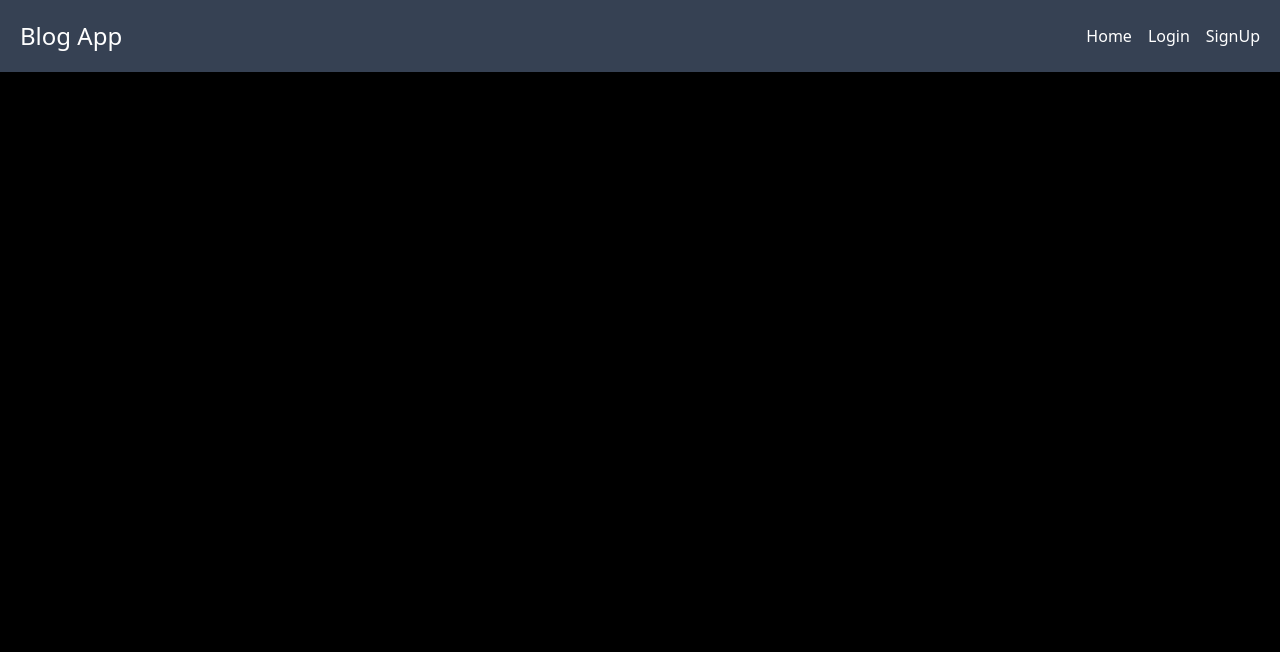
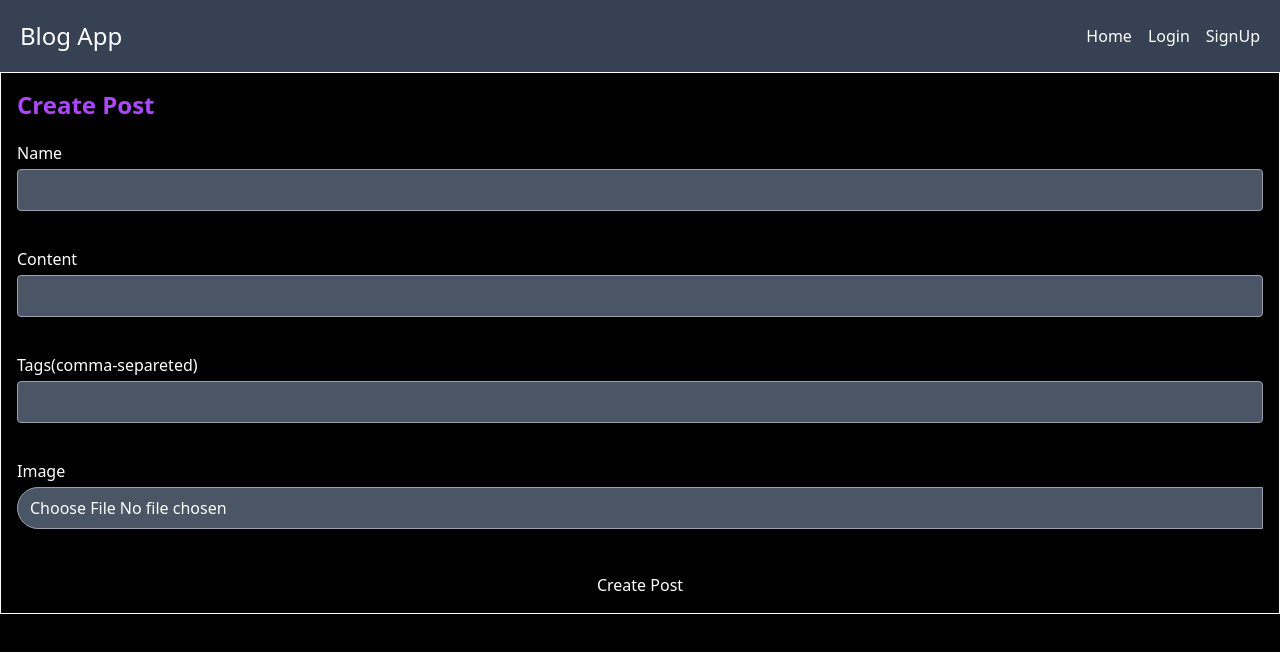
Before and after one commit to SamSwnshi/blog_website, a React (Vite) app in the folder client/: page /create-post in a window 1280 px wide. Shown: the top 652 px of the page. Built offline with nearby package versions, Linux system fonts and the light colour scheme.

Commit message:
create post

```diff
--- a/client/src/App.jsx
+++ b/client/src/App.jsx
@@ -2,17 +2,19 @@ import React from 'react'
 import './App.css'
 import Header from './component/Header'
 import { BrowserRouter as Router, Route, Routes, BrowserRouter } from 'react-router-dom'
-import Register from './component/Register'
-import Login from './component/Login'
+import Register from './pages/Register'
+import Login from './pages/Login'
 import Dashboard from './component/Dashboard'
+import CreatePost from './pages/CreatePost'
 const App = () => {
   return (
     <Router>
       <Header />
       <Routes>
+        <Route path='/'element={<Dashboard/>}>Dashboard</Route>
         <Route path='/login' element={<Login/>}>Login</Route>
         <Route path='/signup'element={<Register/>}>Register</Route>
-        <Route path='/'element={<Dashboard/>}>Dashboard</Route>
+        <Route path='/create-post'element={<CreatePost/>}>Create Post</Route>
       </Routes>
     </Router>
   )
--- /dev/null
+++ b/client/src/pages/CreatePost.jsx
@@ -0,0 +1,32 @@
+import React from 'react'
+
+const CreatePost = () => {
+    return (
+        <div className='flex flex-col border gap-5 p-4 justify-center min-h-96 '>
+            <h1 className='text-2xl text-purple-500 font-bold'>Create Post</h1>
+            <div className="flex flex-col mb-4">
+                <label className="mb-1">Name</label>
+                <input type="text" className="border border-gray-400 rounded px-3 py-2 bg-gray-600 text-white" />
+            </div>
+
+            <div className="flex flex-col mb-4">
+                <label className="mb-1">Content</label>
+                <input type="textarea" className="border border-gray-400 rounded px-3 py-2 bg-gray-600 text-white" />
+            </div>
+
+            <div className="flex flex-col mb-4">
+                <label className="mb-1">Tags(comma-separeted)</label>
+                <input type="text" className="border border-gray-400 rounded px-3 py-2 bg-gray-600 text-white" />
+            </div>
+
+            <div className="flex flex-col mb-6">
+                <label className="mb-1">Image</label>
+                <input type="file" className="border-1 border-gray-400 rounded-l-full px-3 py-2 bg-gray-600 text-white" />
+            </div>
+
+            <button>Create Post</button>
+        </div>
+    )
+}
+
+export default CreatePost
```
Also changed, not shown: client/src/pages/Login.jsx (renamed from client/src/component/Login.jsx), client/src/pages/Register.jsx (renamed from client/src/component/Register.jsx).
